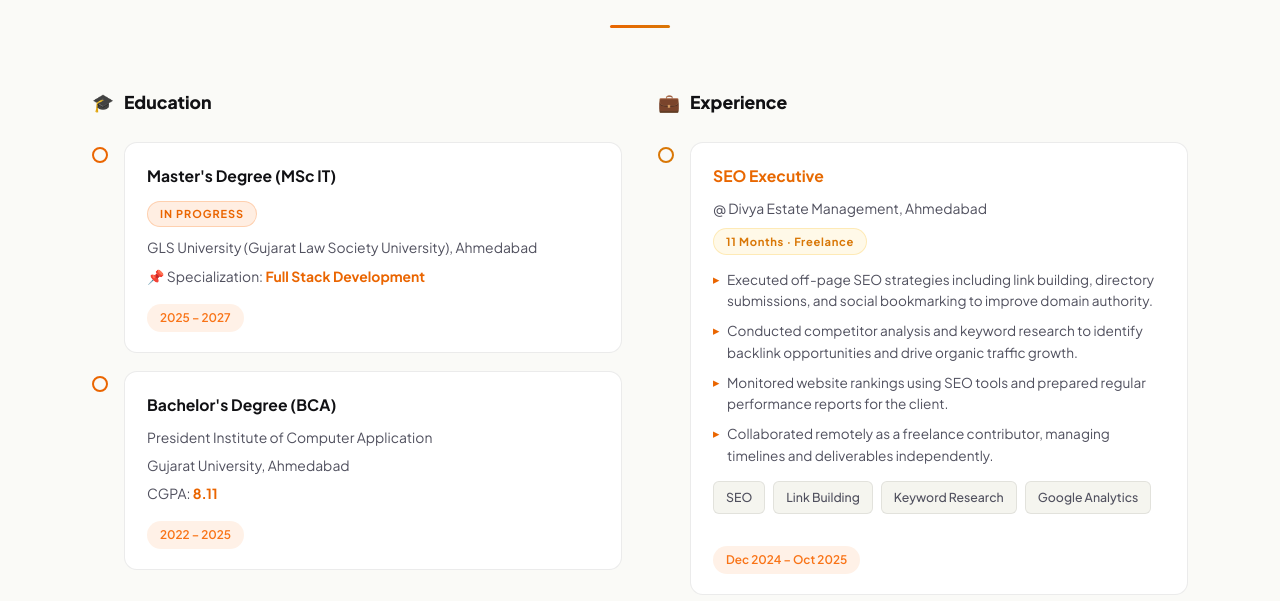
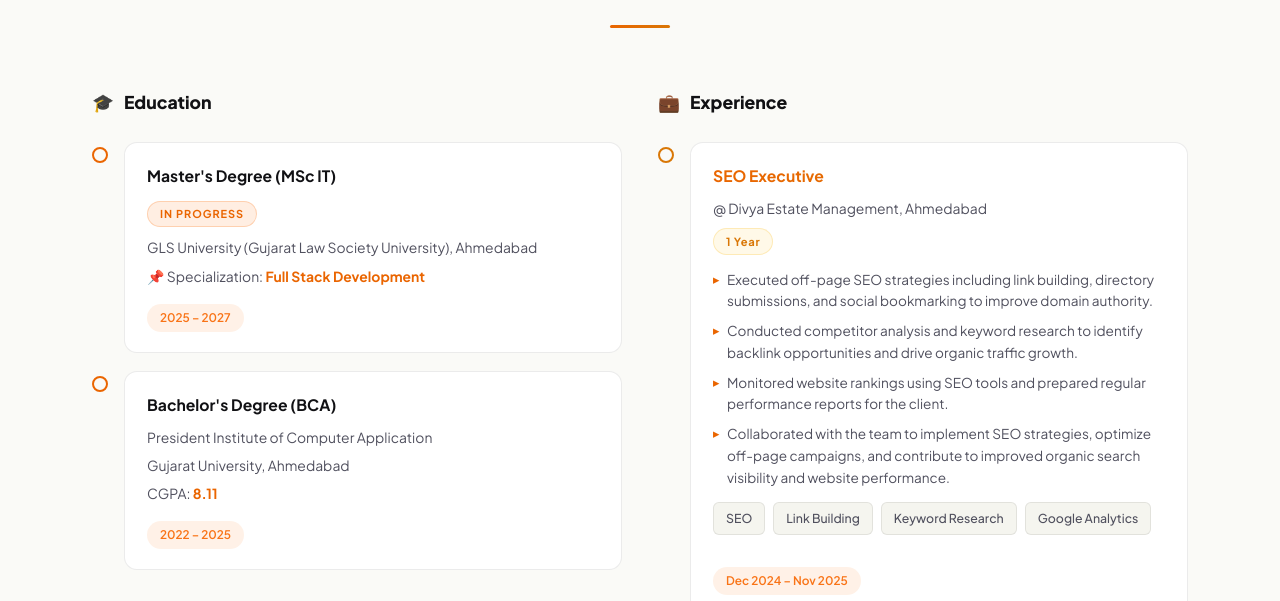
Before and after one commit to Rahilkoshti29/rahil-portfolio, a Django app: page / in a window 1280 px wide. Shown: the part 5899-6500 px from the top of the page. Run offline with Django 5.2, Linux system fonts and the light colour scheme.

Commit message:
content updated

```diff
--- a/backend/portfolio_project/portfolio/templates/portfolio/index.html
+++ b/backend/portfolio_project/portfolio/templates/portfolio/index.html
@@ -416,17 +416,18 @@
           <div class="tl-card exp-card">
             <h4 class="exp-role">SEO Executive</h4>
             <p class="exp-co">@ Divya Estate Management, Ahmedabad</p>
-            <span class="exp-dur-chip">11 Months · Freelance</span>
+            <span class="exp-dur-chip">1 Year</span>
             <ul class="exp-pts">
               <li>Executed off-page SEO strategies including link building, directory submissions, and social bookmarking to improve domain authority.</li>
               <li>Conducted competitor analysis and keyword research to identify backlink opportunities and drive organic traffic growth.</li>
               <li>Monitored website rankings using SEO tools and prepared regular performance reports for the client.</li>
-              <li>Collaborated remotely as a freelance contributor, managing timelines and deliverables independently.</li>
+              <li>Collaborated with the team to implement SEO strategies, optimize off-page campaigns, and contribute to
+                improved organic search visibility and website performance.</li>
             </ul>
             <div class="ptags" style="margin-top:14px">
               <span>SEO</span><span>Link Building</span><span>Keyword Research</span><span>Google Analytics</span>
             </div>
-            <span class="yr-chip" style="margin-top:12px;display:inline-block">Dec 2024 – Oct 2025</span>
+            <span class="yr-chip" style="margin-top:12px;display:inline-block">Dec 2024 – Nov 2025</span>
           </div>
         </div>
       </div>
```
